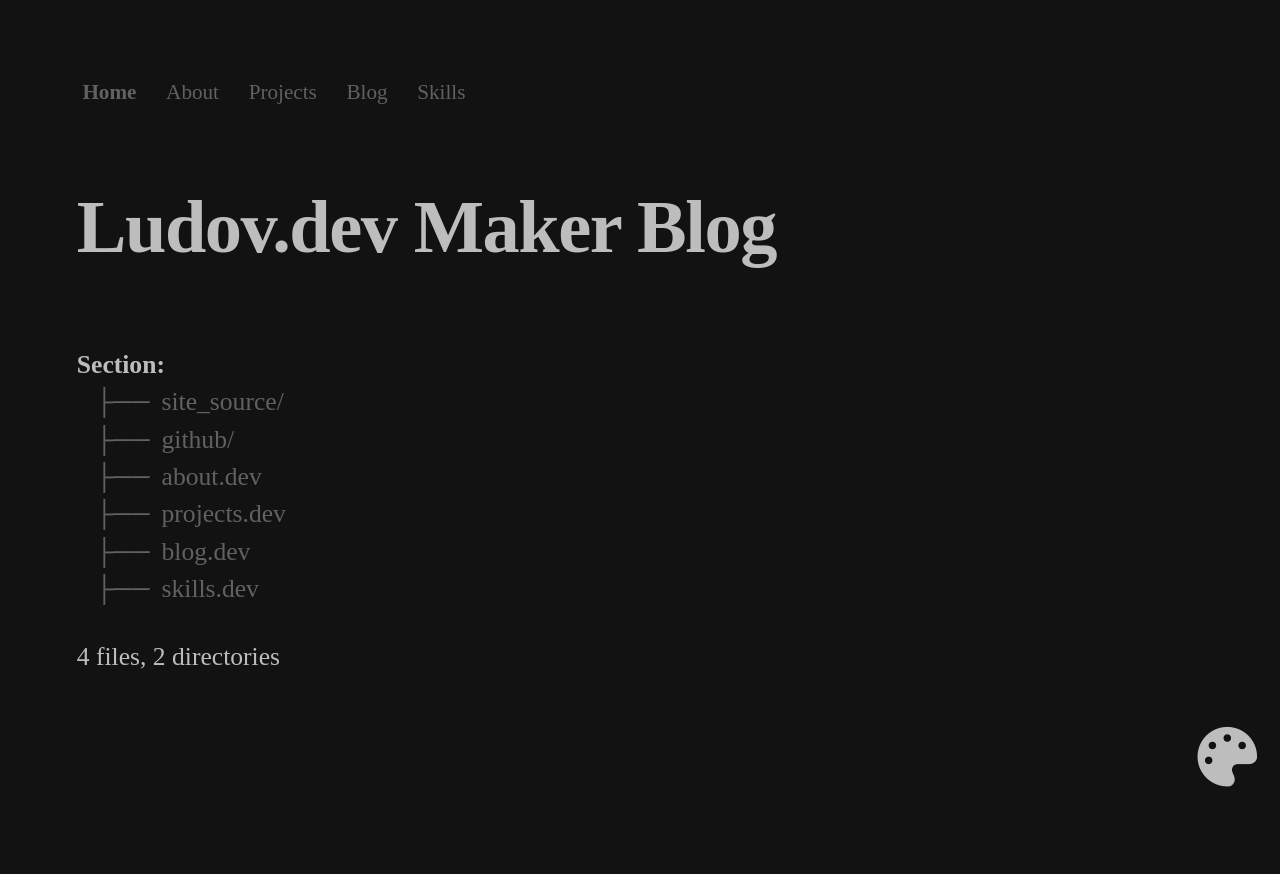
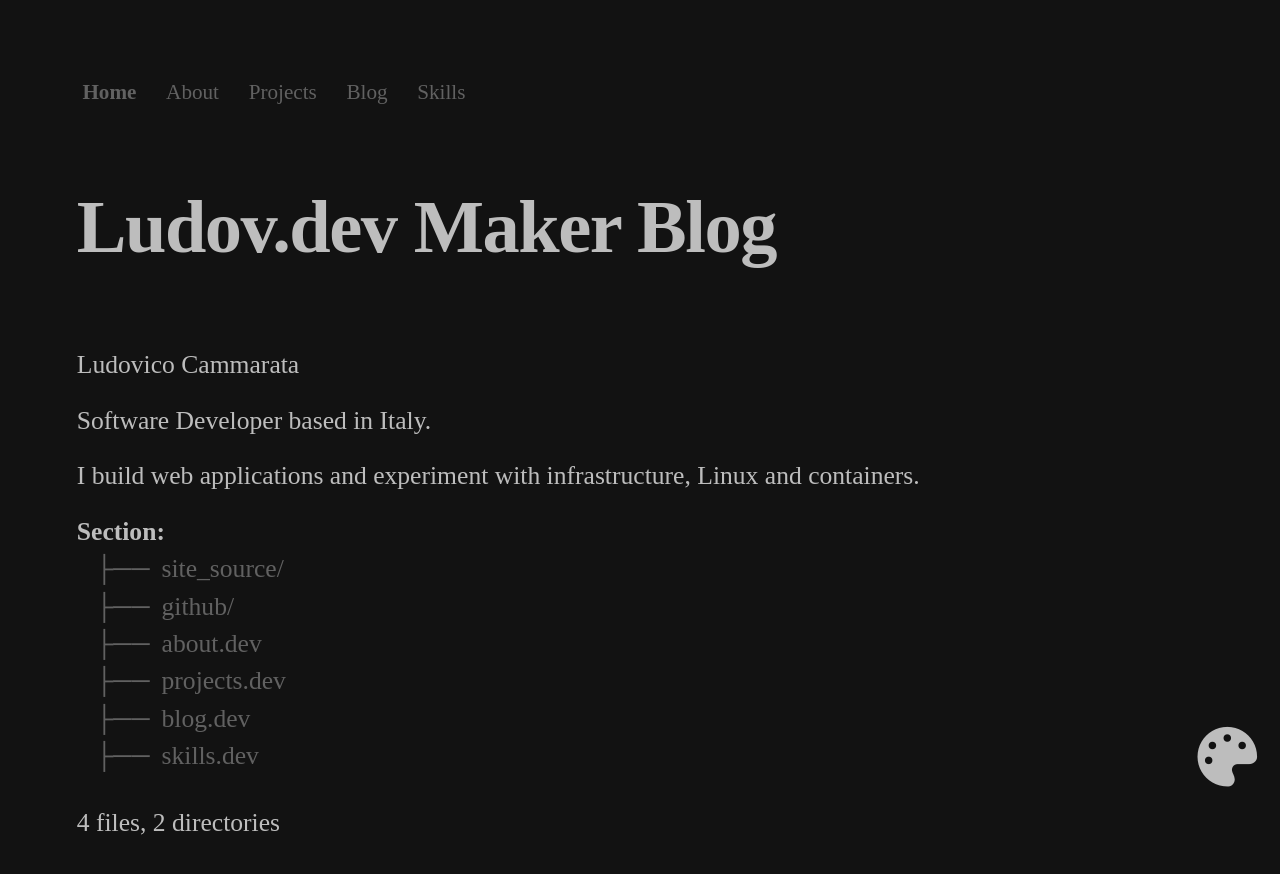
Before and after one commit to CammarataLudovico/Ludov.dev-Maker-Blog, a React (Vite) app: page / in a window 1280 px wide. Shown: the top 874 px of the page. Before the commit the page ends 800 px from the top, so only its background shows below. Built offline with nearby package versions, Linux system fonts and the light colour scheme; a web font is replaced by a local one.

Commit message:
feat: add personal introduction to Home component

```diff
--- a/src/pages/Home.jsx
+++ b/src/pages/Home.jsx
@@ -20,6 +20,13 @@ export default function Home() {
       <div id="title">Ludov.dev Maker Blog</div>
 
       <main>
+
+        <span className="about">
+          <p> Ludovico Cammarata </p>
+          <p> Software Developer based in Italy. </p>
+          <p> I build web applications and experiment with infrastructure, Linux and containers. </p>
+        </span>
+
         <b>Section:</b>
         <span className="link">├── <a href="https://github.com/CammarataLudovico/Ludov.dev-Maker-Blog" target="_blank" rel="noreferrer" data-type="dir">site_source/</a></span>
         <span className="link">├── <a href="https://github.com/CammarataLudovico" target="_blank" rel="noreferrer" data-type="dir">github/</a></span>
```
